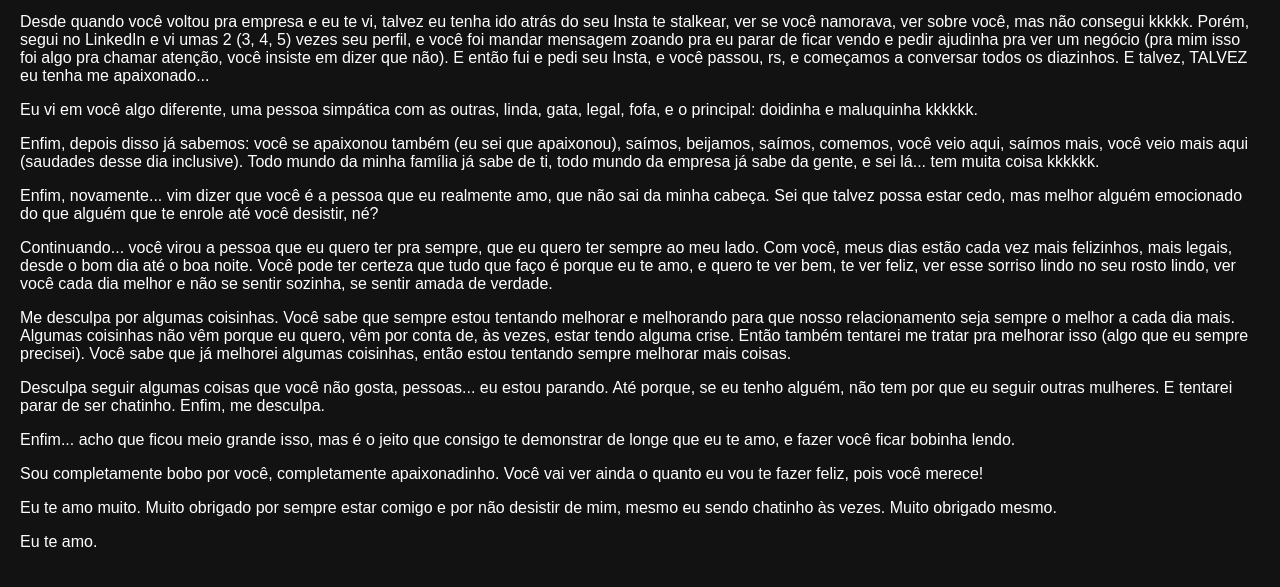
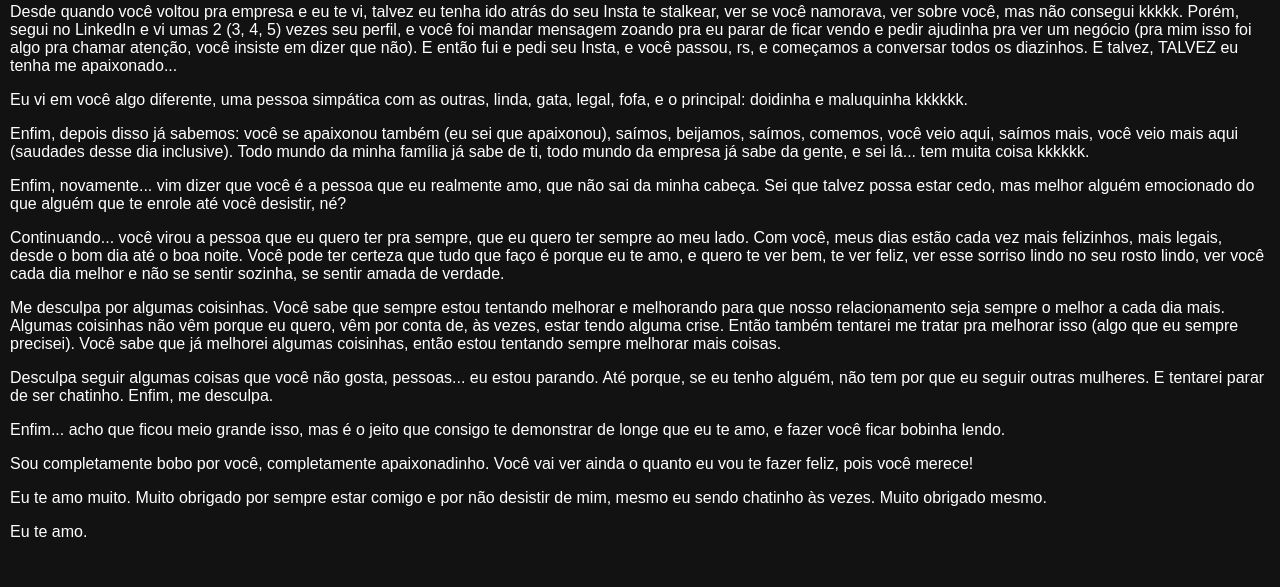
Before and after one commit to Lukaaaaah7/teamo, a plain HTML site: page index.html in a window 1280 px wide. Shown: the part 296-883 px from the top of the page. Drawn offline with Linux system fonts and the light colour scheme.

Commit message:
Update index.html

```diff
--- a/index.html
+++ b/index.html
@@ -13,7 +13,7 @@
         }
 
         .content {
-            padding: 20px; /* Reduzi o padding para aproximar o texto da imagem */
+            padding: 10px; /* Reduzi o padding para aproximar o texto da imagem */
         }
     </style>
 </head>
```
